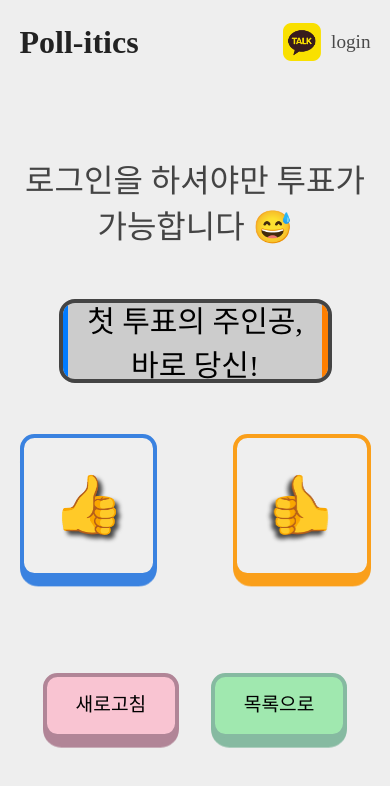
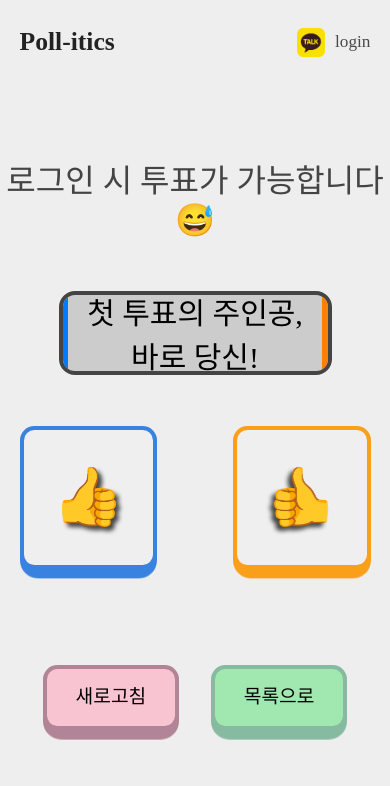
Before and after one commit to xenosign/poll-itics, a React (Create React App) app: page /1 in a window 390 px wide. Shown: the top 786 px of the page. Built offline with nearby package versions, Linux system fonts and the light colour scheme; no server answers; a web font is replaced by a local one.

Commit message:
모바일 사이즈 적용

```diff
--- a/src/components/Header.module.css
+++ b/src/components/Header.module.css
@@ -9,6 +9,7 @@
 
 .header .logo {
   color: #222;
+  font-size: 0.8em;
   cursor: pointer;
 }
 
@@ -27,5 +28,9 @@
 }
 
 .header .kakao {
-  height: 2em;
+  height: 1.5em;
 }
+
+.header .log {
+  font-size: 0.9em;
+}
--- a/src/components/Header.tsx
+++ b/src/components/Header.tsx
@@ -33,7 +33,7 @@ const Header: React.FC = () => {
         {userInfo.isLogin ? (
           <div onClick={handleLogout} className={styles.buttonBox}>
             <img src="/kakao.png" alt="카카오" className={styles.kakao} />
-            <span>logout</span>
+            <span className={styles.log}>logout</span>
           </div>
         ) : (
           <Link
@@ -42,7 +42,7 @@ const Header: React.FC = () => {
             className={styles.buttonBox}
           >
             <img src="/kakao.png" alt="카카오" className={styles.kakao} />
-            <span>login</span>
+            <span className={styles.log}>login</span>
           </Link>
         )}
       </div>
--- a/src/components/Poll.module.css
+++ b/src/components/Poll.module.css
@@ -36,3 +36,9 @@
     transform: translateY(0.25em);
   }
 }
+
+@media (max-width: 1000px) {
+  .poll {
+    width: 80vw;
+  }
+}
--- a/src/components/PollComponent.tsx
+++ b/src/components/PollComponent.tsx
@@ -137,7 +137,7 @@ const PollComponent: React.FC = () => {
       {
         <p className={styles.voteSubject}>
           {!userInfo.isLogin
-            ? "로그인을 하셔야만 투표가 가능합니다 😅"
+            ? "로그인 시 투표가 가능합니다 😅"
             : voteWhere === ""
             ? "투표 해주세요 🤩"
             : "투표 완료 😎"}
@@ -150,13 +150,13 @@ const PollComponent: React.FC = () => {
             : voteWhere === "" || voteWhere === undefined
             ? "(투표 가능)"
             : notYet
-            ? `(변경 가능 시간 : ${notYet} / 변경 시, 새로고침을 하면 버튼이 활성화 됩니다)`
+            ? `(변경 가능 시간 : ${notYet})`
             : "(투표 변경 가능)"}
         </p>
       }
       {
         <p className={styles.subSubject}>
-          {!userInfo.isLogin ? "" : "투표 및 수정은 하루에 한번만 가능합니다"}
+          {!userInfo.isLogin ? "" : "투표는 하루에 한번만 가능합니다"}
         </p>
       }
       <div className={styles.box}>
```
